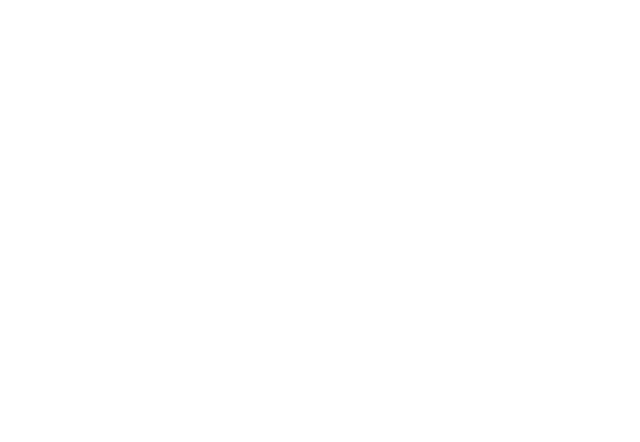
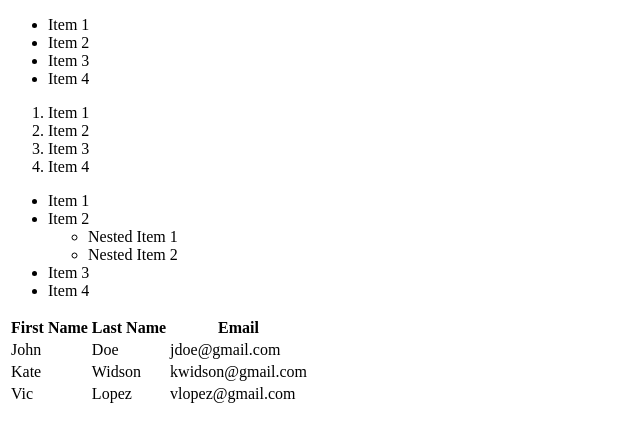
Before and after one commit to alvesamour/myProjects, a plain HTML site: page htmlsandbox_starter/06_lists_tables.html in a window 1280 px wide. Shown: the whole page, without its empty margins (0-640 px from the left). Drawn offline with Linux system fonts and the light colour scheme.

Commit message:
basic html5

```diff
--- a/htmlsandbox_starter/06_lists_tables.html
+++ b/htmlsandbox_starter/06_lists_tables.html
@@ -7,6 +7,62 @@
   <title>Lists & Tables</title>
 </head>
 <body>
+  <!-- Unordered Lists -->
+  <ul>
+    <li>Item 1</li>
+    <li>Item 2</li>
+    <li>Item 3</li>
+    <li>Item 4</li>
+  </ul>
 
+  <!-- Ordered Lists -->
+  <ol>
+    <!-- li*4 -->
+    <li>Item 1</li>
+    <li>Item 2</li>
+    <li>Item 3</li>
+    <li>Item 4</li>
+  </ol>
+
+  <!-- Nested Lists -->
+  <ul>
+    <li>Item 1</li>
+    <li>Item 2
+      <ul>
+        <li>Nested Item 1</li>
+        <li>Nested Item 2</li>
+      </ul>
+    </li>
+    <li>Item 3</li>
+    <li>Item 4</li>
+  </ul>
+
+  <!-- Tables -->
+  <table>
+    <thead>
+      <tr>
+        <th>First Name</th>
+        <th>Last Name</th>
+        <th>Email</th>
+      </tr>
+    </thead>
+    <tbody>
+      <tr>
+        <td>John</td>
+        <td>Doe</td>
+        <td>jdoe@gmail.com</td>
+      </tr>
+      <tr>
+        <td>Kate</td>
+        <td>Widson</td>
+        <td>kwidson@gmail.com</td>
+      </tr>
+      <tr>
+        <td>Vic</td>
+        <td>Lopez</td>
+        <td>vlopez@gmail.com</td>
+      </tr>
+    </tbody>
+  </table>
 </body>
 </html>
```
Also changed, not shown: htmlsandbox_starter/04_typography.html (+22 -0 lines), htmlsandbox_starter/05_links_images.html (+18 -0 lines), htmlsandbox_starter/07_forms_input.html (+46 -1 lines).
